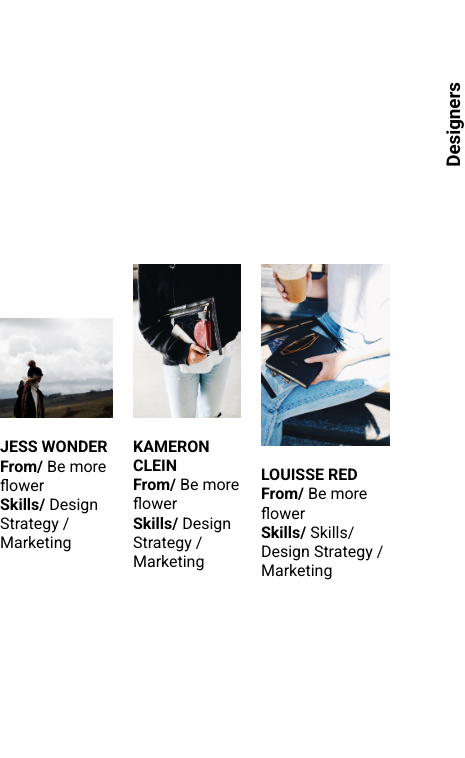
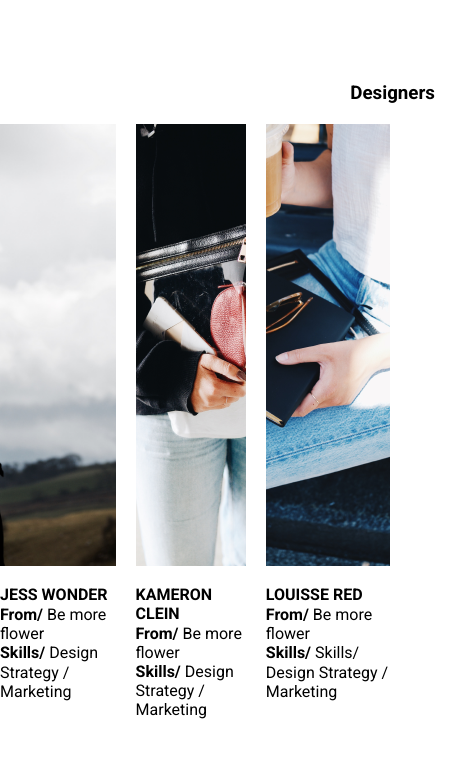
Before and after one commit to irina-novozhilova/otus-css-novozhilova, a plain HTML site: page index.html in a window 390 px wide. Shown: the whole page, 465 px wide, since content can reach past the window. Drawn offline with nearby package versions, Linux system fonts and the light colour scheme.

Commit message:
Настроила TW

```diff
--- a/css/style.css
+++ b/css/style.css
@@ -218,6 +218,14 @@ blockquote {
     transform: rotate(180deg) translateX(-270px);
 }
 
-@media { max-width: 600px }
+@media (max-width: 640px ) {
+    .designers h2 {
+        writing-mode: horizontal-tb;
+        transform: rotate(0deg) translateX(240px);
+    }
 
+    .designers img {
+        height: 442px;
+        width: 262px;
+    }
 }
--- a/index.html
+++ b/index.html
@@ -45,20 +45,20 @@
         <h2 class="text-3xl font-bold  sm:absolute" >Designers</h2>
         <div class="xl:container xl:mx-auto columns-3 gap-8 md:gap-24 flex items-baseline">
             <article class="">
-                <img class="mb-8 sm:w-full w-64" src="./images/Jess-Wonder.png" alt="Jess Wonder">
+                <img class="mb-8 sm:w-full w-64 object-cover" src="./images/Jess-Wonder.png" alt="Jess Wonder">
                 <h3 class="">Jess Wonder</h3>
                 <p class=""><span class="bold">From/</span> Be more flower</p>
                 <p><span class="bold">Skills/</span> Design Strategy / Marketing</p>
             </article>
-            <div class="flex gap-8">
+            <div class="flex gap-8 items-baseline">
                 <article class="">
-                    <img class="mb-8 sm:w-full w-64" src="./images/Kameron-Clein.png" alt="Kameron Clein">
+                    <img class="mb-8 sm:w-full w-64 object-cover" src="./images/Kameron-Clein.png" alt="Kameron Clein">
                     <h3>Kameron Clein</h3>
                     <p><span class="bold">From/</span> Be more flower</p>
                     <p><span class="bold">Skills/</span> Design Strategy / Marketing</p>
                 </article>
                 <article class="">
-                    <img class="mb-8 sm:w-full w-64" src="./images/loisse-red.png" alt="Loisse Red">
+                    <img class="mb-8 sm:w-full w-64 object-cover" src="./images/loisse-red.png" alt="Loisse Red">
                     <h3>Louisse Red</h3>
                     <p><span class="bold">From/</span> Be more flower</p>
                     <p><span class="bold">Skills/</span> Skills/ Design Strategy / Marketing</p>
```
